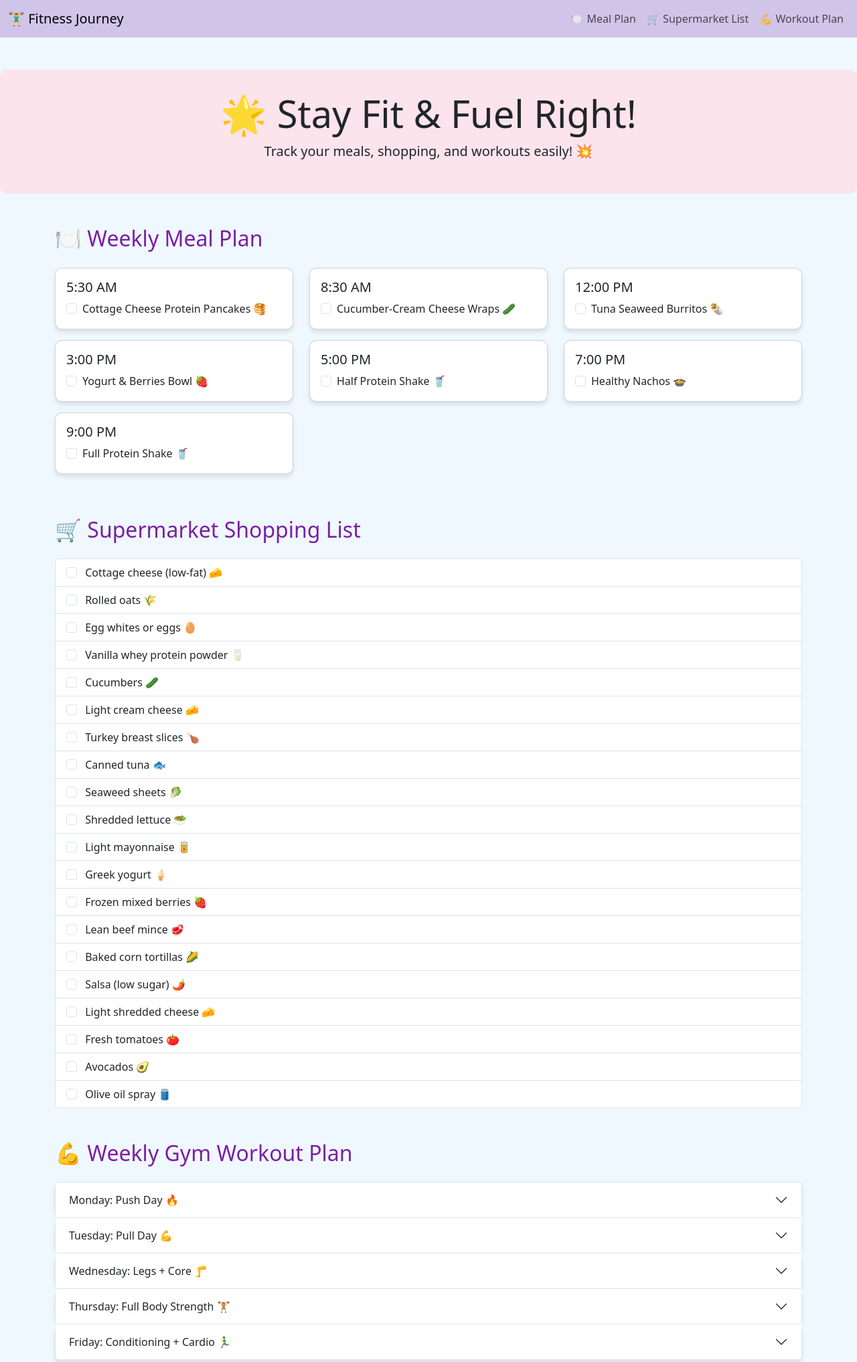
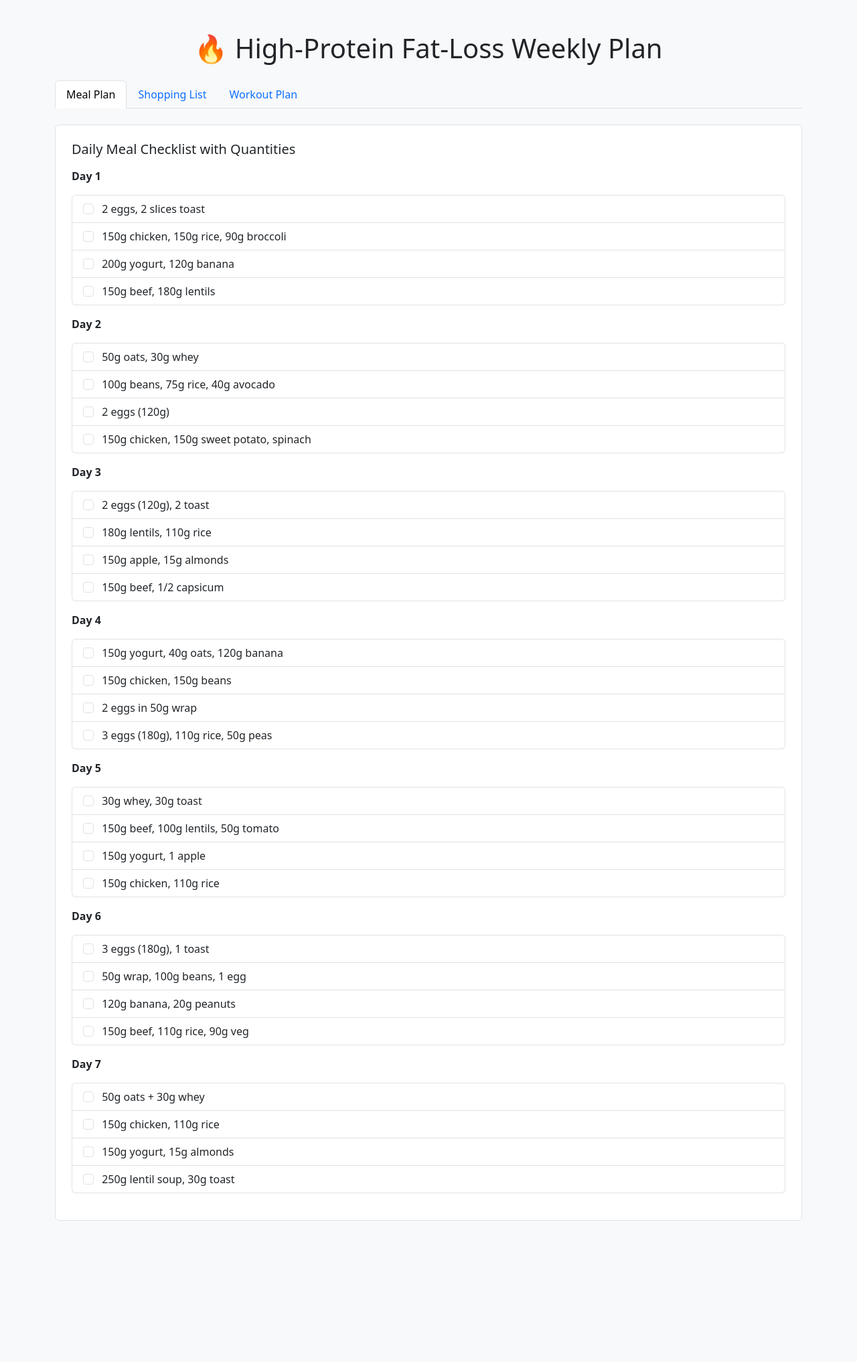
Before and after one commit to Ipso-ferro/toPlayWithDiet, a plain HTML site: page index.html in a window 1280 px wide. Shown: the top 2034 px of the page at 67% size. After the commit the page ends 1871 px from the top, so only its background shows below. Drawn offline with nearby package versions, Linux system fonts and the light colour scheme.

Commit message:
Add files via upload

```diff
--- a/index.html
+++ b/index.html
@@ -2,186 +2,144 @@
 <html lang="en">
 <head>
   <meta charset="UTF-8">
+  <title>Fat Loss Plan with Quantities</title>
   <meta name="viewport" content="width=device-width, initial-scale=1">
-  <title>Weekly Fitness & Meal Tracker</title>
-  <link href="https://cdn.jsdelivr.net/npm/bootstrap@5.3.0/dist/css/bootstrap.min.css" rel="stylesheet">
-  <style>
-    body {
-      background-color: #f0f8ff;
-    }
-    .card, .accordion-item {
-      border-radius: 10px;
-      box-shadow: 0 4px 6px rgba(0,0,0,0.1);
-      transition: transform 0.2s;
-    }
-    .card:hover, .accordion-button:hover {
-      transform: translateY(-3px);
-      background-color: #e0f7fa;
-    }
-    .strike {
-      text-decoration: line-through;
-      opacity: 0.6;
-      transition: all 0.3s ease;
-    }
-    .navbar {
-      background-color: #d1c4e9 !important;
-    }
-    header {
-      background-color: #fce4ec;
-      padding: 2rem;
-      border-radius: 10px;
-      margin-bottom: 2rem;
-    }
-    h2 {
-      color: #7b1fa2;
-    }
-    h5 {
-      color: #00695c;
-    }
-  </style>
+  <link href="https://cdn.jsdelivr.net/npm/bootstrap@5.3.3/dist/css/bootstrap.min.css" rel="stylesheet">
 </head>
-<body>
+<body class="bg-light">
 
-<nav class="navbar navbar-expand-lg navbar-light sticky-top">
-  <div class="container-fluid">
-    <a class="navbar-brand" href="#">🏋️‍♂️ Fitness Journey</a>
-    <button class="navbar-toggler" type="button" data-bs-toggle="collapse" data-bs-target="#navbarNav">
-      <span class="navbar-toggler-icon"></span>
-    </button>
-    <div class="collapse navbar-collapse" id="navbarNav">
-      <ul class="navbar-nav ms-auto">
-        <li class="nav-item"><a class="nav-link" href="#meal-plan">🍽️ Meal Plan</a></li>
-        <li class="nav-item"><a class="nav-link" href="#shopping-list">🛒 Supermarket List</a></li>
-        <li class="nav-item"><a class="nav-link" href="#workout-plan">💪 Workout Plan</a></li>
-      </ul>
+<div class="container py-5">
+  <h1 class="text-center mb-4">🔥 High-Protein Fat-Loss Weekly Plan</h1>
+
+  <!-- Tabs -->
+  <ul class="nav nav-tabs mb-4" id="tabs" role="tablist">
+    <li class="nav-item"><button class="nav-link active" data-bs-toggle="tab" data-bs-target="#meal">Meal Plan</button></li>
+    <li class="nav-item"><button class="nav-link" data-bs-toggle="tab" data-bs-target="#shop">Shopping List</button></li>
+    <li class="nav-item"><button class="nav-link" data-bs-toggle="tab" data-bs-target="#workout">Workout Plan</button></li>
+  </ul>
+
+  <!-- Tab Contents -->
+  <div class="tab-content">
+    <!-- Meal Plan Checklist -->
+    <div class="tab-pane fade show active" id="meal">
+      <div class="bg-white p-4 border rounded">
+        <h5 class="mb-3">Daily Meal Checklist with Quantities</h5>
+        <div id="mealChecklist"></div>
+      </div>
+    </div>
+
+    <!-- Shopping List Checklist -->
+    <div class="tab-pane fade" id="shop">
+      <div class="bg-white p-4 border rounded">
+        <h5 class="mb-3">Shopping List (Weekly) ✅</h5>
+        <ul class="list-group" id="shoppingList"></ul>
+      </div>
+    </div>
+
+    <!-- Workout Plan Checklist -->
+    <div class="tab-pane fade" id="workout">
+      <div class="bg-white p-4 border rounded">
+        <h5 class="mb-3">Weekly Workout Routine ✅</h5>
+        <div id="workoutChecklist"></div>
+      </div>
     </div>
   </div>
-</nav>
+</div>
 
-<header class="text-center my-5">
-  <h1 class="display-4">🌟 Stay Fit & Fuel Right!</h1>
-  <p class="lead">Track your meals, shopping, and workouts easily! 💥</p>
-</header>
+<!-- Bootstrap JS -->
+<script src="https://cdn.jsdelivr.net/npm/bootstrap@5.3.3/dist/js/bootstrap.bundle.min.js"></script>
 
-<section id="meal-plan" class="container mb-5">
-  <h2 class="mb-4">🍽️ Weekly Meal Plan</h2>
-  <div class="row" id="mealCards"></div>
-</section>
-
-<section id="shopping-list" class="container mb-5">
-  <h2 class="mb-4">🛒 Supermarket Shopping List</h2>
-  <ul class="list-group" id="shoppingList"></ul>
-</section>
-
-<section id="workout-plan" class="container mb-5">
-  <h2 class="mb-4">💪 Weekly Gym Workout Plan</h2>
-  <div class="accordion" id="workoutAccordion"></div>
-</section>
-
-<script src="https://cdn.jsdelivr.net/npm/bootstrap@5.3.0/dist/js/bootstrap.bundle.min.js"></script>
 <script>
-const links = document.querySelectorAll('.nav-link');
-links.forEach(link => {
-  link.addEventListener('click', (e) => {
-    e.preventDefault();
-    document.querySelector(link.getAttribute('href')).scrollIntoView({ behavior: 'smooth' });
-  });
-});
-
-const meals = [
-  {time: "5:30 AM", dish: "Cottage Cheese Protein Pancakes 🥞"},
-  {time: "8:30 AM", dish: "Cucumber-Cream Cheese Wraps 🥒"},
-  {time: "12:00 PM", dish: "Tuna Seaweed Burritos 🌯"},
-  {time: "3:00 PM", dish: "Yogurt & Berries Bowl 🍓"},
-  {time: "5:00 PM", dish: "Half Protein Shake 🥤"},
-  {time: "7:00 PM", dish: "Healthy Nachos 🍲"},
-  {time: "9:00 PM", dish: "Full Protein Shake 🥤"},
+const mealPlan = [
+  ["Day 1", "2 eggs, 2 slices toast", "150g chicken, 150g rice, 90g broccoli", "200g yogurt, 120g banana", "150g beef, 180g lentils"],
+  ["Day 2", "50g oats, 30g whey", "100g beans, 75g rice, 40g avocado", "2 eggs (120g)", "150g chicken, 150g sweet potato, spinach"],
+  ["Day 3", "2 eggs (120g), 2 toast", "180g lentils, 110g rice", "150g apple, 15g almonds", "150g beef, 1/2 capsicum"],
+  ["Day 4", "150g yogurt, 40g oats, 120g banana", "150g chicken, 150g beans", "2 eggs in 50g wrap", "3 eggs (180g), 110g rice, 50g peas"],
+  ["Day 5", "30g whey, 30g toast", "150g beef, 100g lentils, 50g tomato", "150g yogurt, 1 apple", "150g chicken, 110g rice"],
+  ["Day 6", "3 eggs (180g), 1 toast", "50g wrap, 100g beans, 1 egg", "120g banana, 20g peanuts", "150g beef, 110g rice, 90g veg"],
+  ["Day 7", "50g oats + 30g whey", "150g chicken, 110g rice", "150g yogurt, 15g almonds", "250g lentil soup, 30g toast"]
 ];
 
 const shoppingItems = [
-  "Cottage cheese (low-fat) 🧀", "Rolled oats 🌾", "Egg whites or eggs 🥚", "Vanilla whey protein powder 🥛",
-  "Cucumbers 🥒", "Light cream cheese 🧀", "Turkey breast slices 🍗", "Canned tuna 🐟",
-  "Seaweed sheets 🥬", "Shredded lettuce 🥗", "Light mayonnaise 🥫", "Greek yogurt 🍦",
-  "Frozen mixed berries 🍓", "Lean beef mince 🥩", "Baked corn tortillas 🌽",
-  "Salsa (low sugar) 🌶️", "Light shredded cheese 🧀", "Fresh tomatoes 🍅", "Avocados 🥑", "Olive oil spray 🛢️"
+  "20 eggs", "1.4 kg chicken breast", "800g lean beef mince",
+  "1.5 kg brown rice", "800g lentils or 5 cans", "600g beans (3 cans)",
+  "1 loaf whole grain bread", "2 whole grain wraps", "350g oats",
+  "1.2–1.4 kg Greek yogurt", "210g whey protein", "6 bananas", "5 apples",
+  "1 medium sweet potato", "1 avocado", "1 onion, 1 capsicum",
+  "250g frozen peas", "300–500g mixed frozen veg", "60g almonds",
+  "20g peanuts", "Olive oil", "Basic spices: garlic, paprika, etc."
 ];
 
 const workouts = [
-  {day: "Monday", focus: "Push Day 🔥", exercises: ["Barbell Bench Press", "Dumbbell Shoulder Press", "Incline Dumbbell Press", "Lateral Raises", "Triceps Rope Pushdown", "Overhead Triceps Extension"]},
-  {day: "Tuesday", focus: "Pull Day 💪", exercises: ["Pull-Ups", "Barbell Row", "Lat Pulldown", "Dumbbell Bicep Curls", "Hammer Curls", "Face Pulls"]},
-  {day: "Wednesday", focus: "Legs + Core 🦵", exercises: ["Barbell Back Squat", "Romanian Deadlift", "Walking Lunges", "Leg Press", "Weighted Plank", "Hanging Leg Raises"]},
-  {day: "Thursday", focus: "Full Body Strength 🏋️", exercises: ["Deadlifts", "Overhead Press", "Weighted Pull-ups", "Front Squats", "Farmers Walk"]},
-  {day: "Friday", focus: "Conditioning + Cardio 🏃‍♂️", exercises: ["Treadmill Incline Walk", "Rowing Machine Sprints", "Russian Twists", "Cable Woodchoppers", "Deep Squat Mobility"]}
+  ["Day 1 – Push", [
+    "Barbell Bench Press – 4×8–10",
+    "Overhead Dumbbell Press – 4×10",
+    "Incline Dumbbell Press – 3×10",
+    "Side Lateral Raises – 3×15",
+    "Triceps Dips or Pushdowns – 3×12–15"]
+  ],
+  ["Day 2 – Pull", [
+    "Pull-Ups or Lat Pulldown – 4×8–10",
+    "Barbell Rows – 3×10",
+    "One-arm Dumbbell Row – 3×10",
+    "Face Pulls – 3×15",
+    "Dumbbell Curls – 3×12",
+    "Hammer Curls – 3×12"]
+  ],
+  ["Day 3 – Legs + Core", [
+    "Back Squats – 4×8–10",
+    "Romanian Deadlifts – 3×10",
+    "Walking Lunges – 3×20 steps",
+    "Seated Calf Raises – 3×20",
+    "Hanging Leg Raises – 3×15",
+    "Plank – 3×30 sec"]
+  ],
+  ["Day 4 – Full Body Strength", [
+    "Deadlifts – 4×6–8",
+    "Dumbbell Bench Press – 3×10",
+    "Pull-Ups – 3×8",
+    "Goblet Squats – 3×12",
+    "Arnold Press – 3×10"]
+  ],
+  ["Day 5 – Conditioning", [
+    "HIIT Cardio (Treadmill/Bike/Jump Rope) – 10 min",
+    "Burpees – 3×30 sec",
+    "Jump Squats – 3×30 sec",
+    "Push-ups – 3×15",
+    "Russian Twists – 3×20 reps",
+    "Mountain Climbers – 3×30 sec"]
+  ]
 ];
 
-const mealCards = document.getElementById('mealCards');
-meals.forEach((meal, index) => {
-  const checked = localStorage.getItem(`meal-${index}`) === 'true' ? 'checked' : '';
-  mealCards.innerHTML += `
-    <div class="col-md-4 mb-3">
-      <div class="card p-3">
-        <h5 class="card-title">${meal.time}</h5>
-        <div class="form-check">
-          <input class="form-check-input" type="checkbox" id="meal-${index}" ${checked}>
-          <label class="form-check-label ${checked ? 'strike' : ''}" for="meal-${index}">${meal.dish}</label>
-        </div>
-      </div>
-    </div>
-  `;
+mealPlan.forEach(day => {
+  const container = document.createElement("div");
+  container.classList.add("mb-3");
+  const label = `<strong>${day[0]}</strong>`;
+  const meals = day.slice(1).map(meal => `
+    <li class="list-group-item">
+      <input class="form-check-input me-2" type="checkbox"> ${meal}
+    </li>`).join("");
+  container.innerHTML = `<p>${label}</p><ul class="list-group">${meals}</ul>`;
+  document.getElementById("mealChecklist").appendChild(container);
 });
 
-const shoppingList = document.getElementById('shoppingList');
-shoppingItems.forEach((item, index) => {
-  const checked = localStorage.getItem(`item-${index}`) === 'true' ? 'checked' : '';
-  shoppingList.innerHTML += `
+shoppingItems.forEach(item => {
+  document.getElementById("shoppingList").innerHTML += `
     <li class="list-group-item">
-      <input class="form-check-input me-2" type="checkbox" id="item-${index}" ${checked}>
-      <label class="form-check-label ${checked ? 'strike' : ''}" for="item-${index}">${item}</label>
-    </li>
-  `;
+      <input class="form-check-input me-2" type="checkbox"> ${item}
+    </li>`;
 });
 
-const workoutAccordion = document.getElementById('workoutAccordion');
-workouts.forEach((workout, dayIndex) => {
-  let exercisesHTML = '';
-  workout.exercises.forEach((exercise, exIndex) => {
-    const checked = localStorage.getItem(`exercise-${dayIndex}-${exIndex}`) === 'true' ? 'checked' : '';
-    exercisesHTML += `
-      <div class="form-check">
-        <input class="form-check-input" type="checkbox" id="exercise-${dayIndex}-${exIndex}" ${checked}>
-        <label class="form-check-label ${checked ? 'strike' : ''}" for="exercise-${dayIndex}-${exIndex}">${exercise}</label>
-      </div>
-    `;
-  });
-
-  workoutAccordion.innerHTML += `
-    <div class="accordion-item">
-      <h2 class="accordion-header" id="heading${dayIndex}">
-        <button class="accordion-button collapsed" type="button" data-bs-toggle="collapse" data-bs-target="#collapse${dayIndex}" aria-expanded="false">
-          ${workout.day}: ${workout.focus}
-        </button>
-      </h2>
-      <div id="collapse${dayIndex}" class="accordion-collapse collapse" data-bs-parent="#workoutAccordion">
-        <div class="accordion-body">
-          ${exercisesHTML}
-        </div>
-      </div>
-    </div>
-  `;
-});
-
-function saveState(type, id) {
-  const input = document.getElementById(id);
-  input.addEventListener('change', () => {
-    localStorage.setItem(id, input.checked);
-    input.nextElementSibling.classList.toggle('strike', input.checked);
-  });
-}
-
-meals.forEach((_, index) => saveState('meal', `meal-${index}`));
-shoppingItems.forEach((_, index) => saveState('item', `item-${index}`));
-workouts.forEach((workout, dayIndex) => {
-  workout.exercises.forEach((_, exIndex) => saveState('exercise', `exercise-${dayIndex}-${exIndex}`));
+workouts.forEach(day => {
+  const container = document.createElement("div");
+  container.classList.add("mb-3");
+  const label = `<strong>${day[0]}</strong>`;
+  const moves = day[1].map(ex => `
+    <li class="list-group-item">
+      <input class="form-check-input me-2" type="checkbox"> ${ex}
+    </li>`).join("");
+  container.innerHTML = `<p>${label}</p><ul class="list-group">${moves}</ul>`;
+  document.getElementById("workoutChecklist").appendChild(container);
 });
 </script>
 
```
